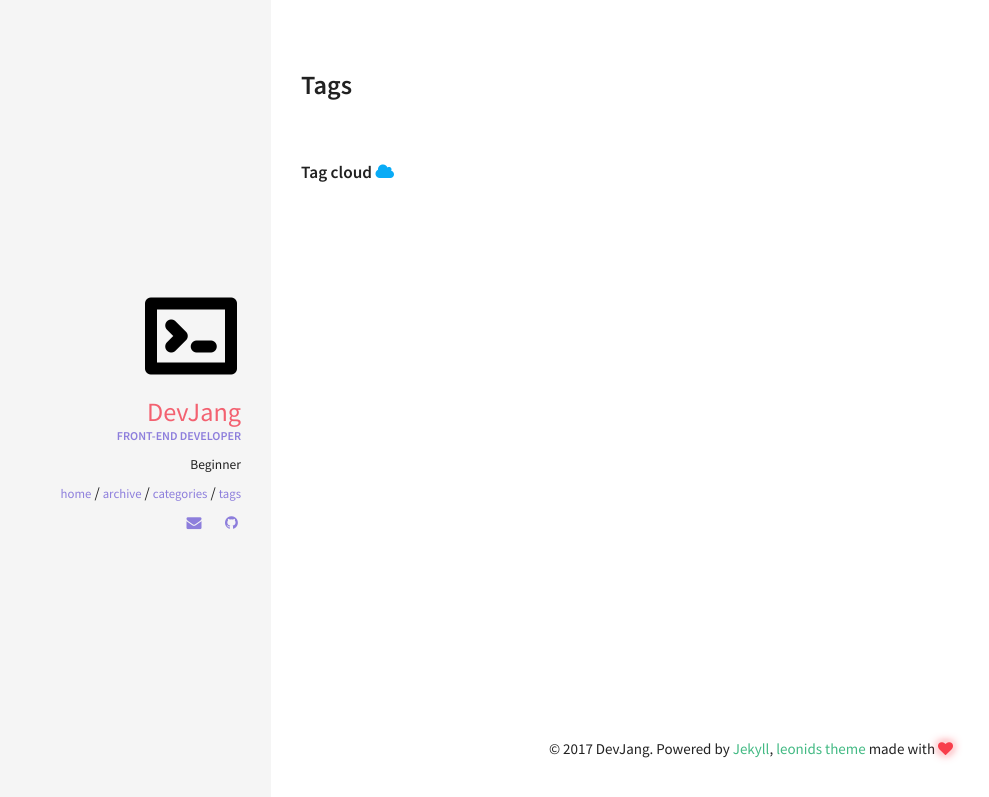
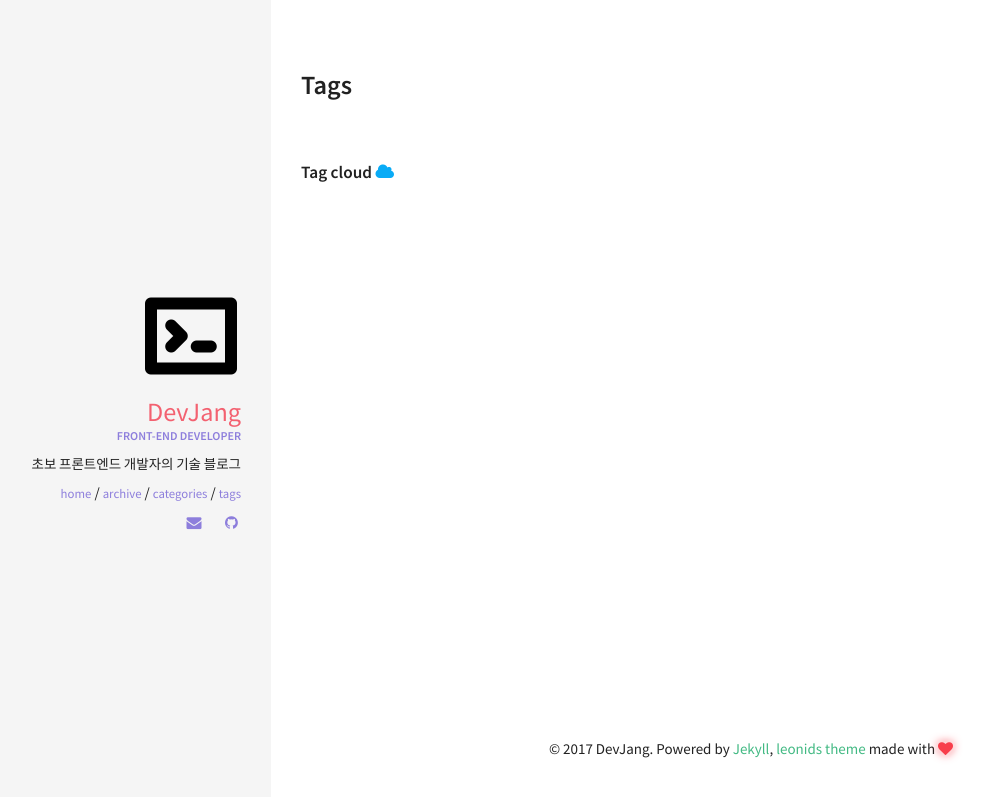
Before and after one commit to pocojang/pocojang.github.io, a Jekyll site: the page built from tags.html, in a window 1280 px wide. Shown: the top 797 px of the page, without its empty margins (49-1038 px from the left). Built offline with Jekyll 4.4.1, drawn with Linux system fonts in a browser that asks for light colours.

Commit message:
blog description

```diff
--- a/_config.yml
+++ b/_config.yml
@@ -36,7 +36,7 @@ owner:
   name: DevJang
   avatar: logo.png
   job: "Front-end Developer"
-  bio: "Beginner"
+  bio: "초보 프론트엔드 개발자의 기술 블로그"
   email: devjang2016@gmail.com
   disqus-shortname:
   twitter: #username
```
